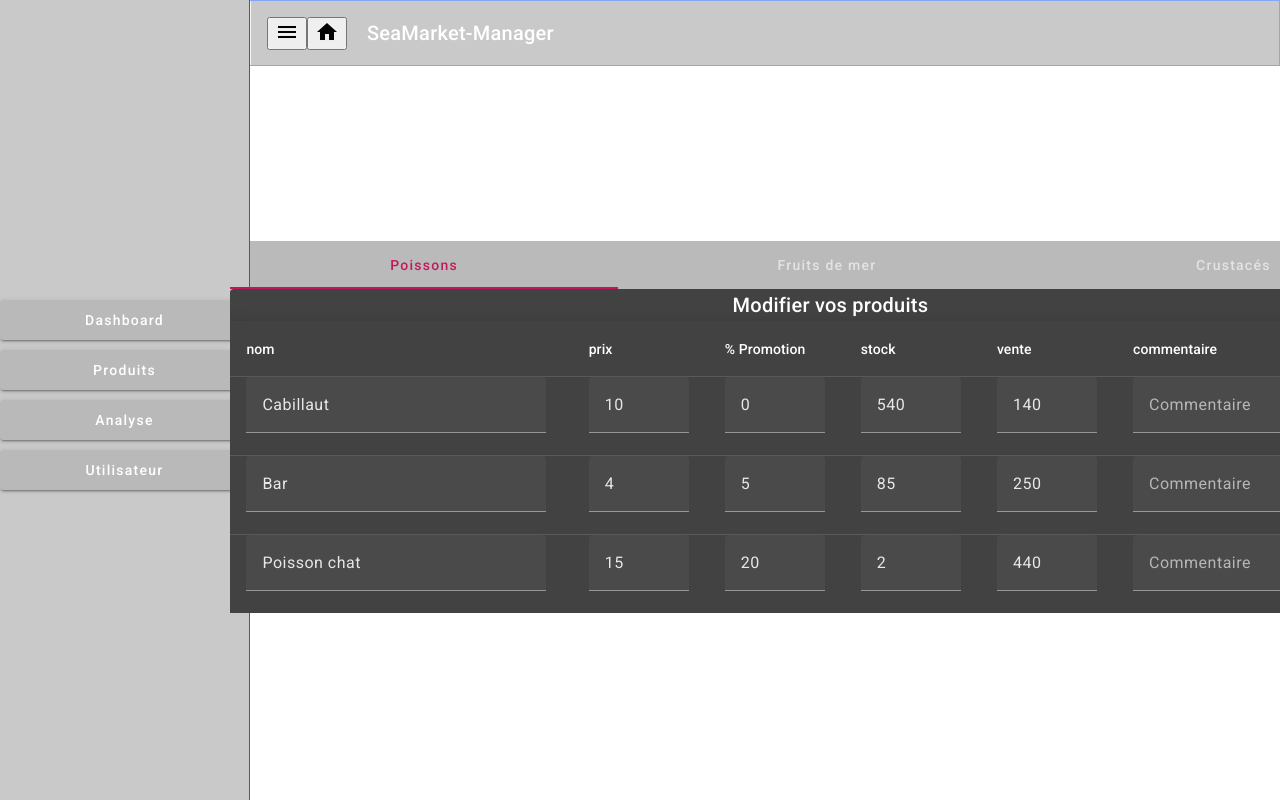
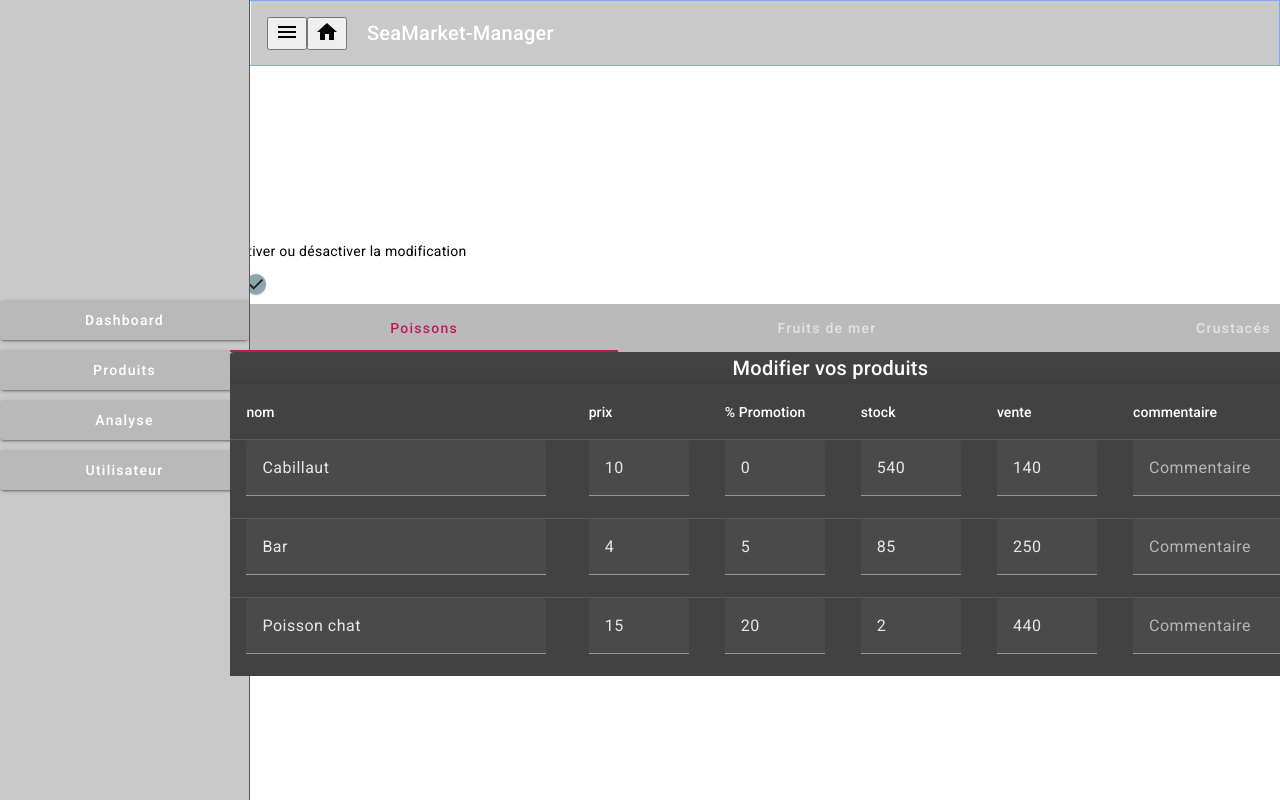
Before and after one commit to CARLU-Antoine/SeaMarket-Manager, an Angular app: page /tabProduits in a window 1280 px wide. Shown: the top 800 px of the page. Built offline with nearby package versions, Linux system fonts and the light colour scheme.

Commit message:
Aggrandissement des graphs

```diff
--- a/src/app/page-analyse-market/page-analyse-market.component.ts
+++ b/src/app/page-analyse-market/page-analyse-market.component.ts
@@ -81,9 +81,9 @@
   }
 
   private createLineChart(containerId: string, data: { mois: string; value: number }[]): void {
-    const margin = { top: 20, right: 20, bottom: 30, left: 50 };
-    const width = 600 - margin.left - margin.right;
-    const height = 400 - margin.top - margin.bottom;
+    const margin = { top: 20, right: 40, bottom: 30, left: 60 };
+    const width = 900;
+    const height = 500;
 
     const svg = d3.select('#' + containerId)
       .append('svg')
@@ -143,11 +143,12 @@
           const xValue = x(mois);
           if (xValue !== undefined) {
             tooltip.style('display', null)
-              .attr('transform', `translate(${xValue + margin.left}, ${y(dValue) - 30})`);
+              .attr('transform', `translate(${xValue + 15}, ${y(dValue) + 20})`)
             tooltip.select('text').text(`${mois}: ${dValue}`);
           }
         }
       })
+
       .on('mouseout', () => {
         tooltip.style('display', 'none');
       });
--- a/src/app/page-tableau-produits/page-tableau-produits.component.css
+++ b/src/app/page-tableau-produits/page-tableau-produits.component.css
@@ -5,7 +5,12 @@
     height: auto;
     margin-right: auto;
     margin-left: 18%;
-    margin-top: 175px;
+    margin-top: 10px;
     color: white;
     background-color: #9f9d9db4;
 }
+.slide-toggle{
+    margin-top: 175px;
+    margin-left: 18%;
+    color: black;
+}
--- a/src/app/page-tableau-produits/page-tableau-produits.component.html
+++ b/src/app/page-tableau-produits/page-tableau-produits.component.html
@@ -1,5 +1,10 @@
 <app-sidenav></app-sidenav>
+
 <div>
+    <div class="slide-toggle">
+        <p>Activer ou désactiver la modification</p>
+        <mat-slide-toggle [(ngModel)]="isChecked">Slide Toggle Checked: {{isChecked}}</mat-slide-toggle>
+    </div>
     <mat-tab-group class="navTab">
         <mat-tab *ngFor="let categorie of dataSource" [label]="categorie.nom">
             <app-tableau-general [categorie]="categorie.nom"></app-tableau-general>
--- a/src/app/page-tableau-produits/page-tableau-produits.component.ts
+++ b/src/app/page-tableau-produits/page-tableau-produits.component.ts
@@ -4,9 +4,14 @@
 
 import { MatCardModule } from '@angular/material/card';
 import {MatTabsModule} from '@angular/material/tabs';
+import {MatButtonModule} from '@angular/material/button';
+import {FormsModule, ReactiveFormsModule} from '@angular/forms';
+import {MatSlideToggleModule} from '@angular/material/slide-toggle';
+import {
+  _MatSlideToggleRequiredValidatorModule,
+} from '@angular/material/slide-toggle';
 
 import { TableauGeneralComponent } from './tableau-general/tableau-general.component';
-
 import { SidenavComponent } from '../sidenav/sidenav.component';
 
 export interface tableauCategorie {
@@ -27,13 +32,18 @@
     MatCardModule,
     MatTabsModule,
     TableauGeneralComponent,
-    SidenavComponent
+    SidenavComponent,
+    MatSlideToggleModule,
+    FormsModule,
+    _MatSlideToggleRequiredValidatorModule,
+    ReactiveFormsModule
   ],
   templateUrl: './page-tableau-produits.component.html',
   styleUrl: './page-tableau-produits.component.css'
 })
 
 export class PageTableauProduitsComponent {
+  isChecked = true;
   displayedColumns: string[] = ['nom'];
   dataSource = ELEMENT_DATA;
 }
--- a/src/app/page-tableau-produits/tableau-general/tableau-general.component.ts
+++ b/src/app/page-tableau-produits/tableau-general/tableau-general.component.ts
@@ -6,7 +6,11 @@
 import { MatTableModule } from '@angular/material/table';
 import { MatIconModule } from '@angular/material/icon';
 import {MatInputModule} from '@angular/material/input';
-import { FormsModule } from '@angular/forms';
+import {FormsModule, ReactiveFormsModule} from '@angular/forms';
+import {MatSlideToggleModule} from '@angular/material/slide-toggle';
+import {
+  _MatSlideToggleRequiredValidatorModule,
+} from '@angular/material/slide-toggle';
 
 export interface tableauProduits {
   categorie: string;
```
